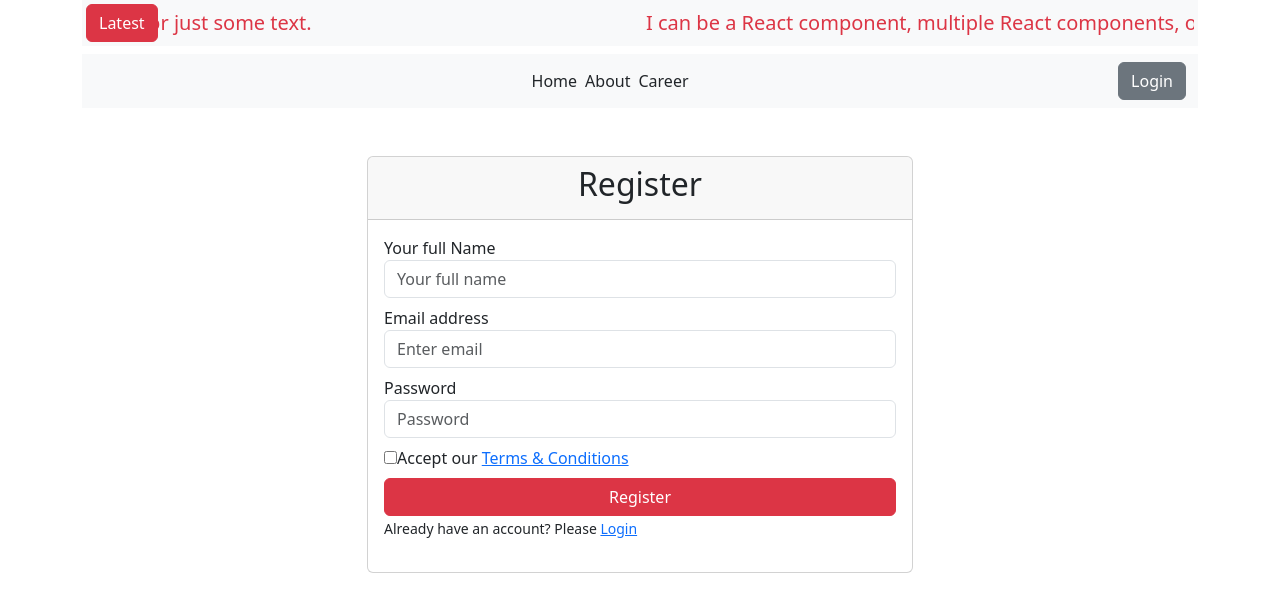
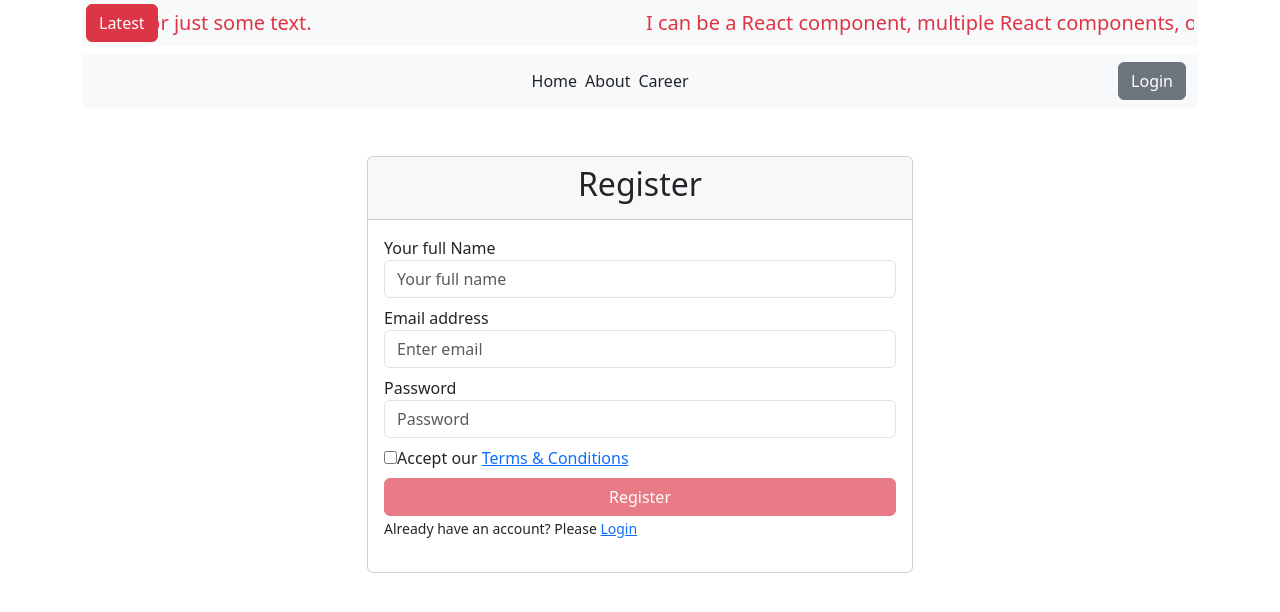
Before and after one commit to faridul22/the-dragon-news-recap-client, a React (Vite) app: page /register in a window 1280 px wide. Shown: the top 612 px of the page. Built offline with nearby package versions, Linux system fonts and the light colour scheme; no server answers.

Commit message:
handle terms & conditions method added

```diff
--- a/src/pages/Register/Register.jsx
+++ b/src/pages/Register/Register.jsx
@@ -1,4 +1,4 @@
-import { useContext } from "react";
+import { useContext, useState } from "react";
 import { Link } from "react-router-dom";
 import { AuthContext } from "../../providers/AuthProvider";
 import Swal from "sweetalert2";
@@ -7,6 +7,7 @@ import Swal from "sweetalert2";
 const Register = () => {
 
     const { createUser } = useContext(AuthContext);
+    const [accepted, setAccepted] = useState(false)
 
     const handleSubmit = (event) => {
         event.preventDefault();
@@ -34,6 +35,11 @@ const Register = () => {
             })
 
     };
+
+    const handleTerms = event => {
+        console.log(event.target.checked)
+        setAccepted(event.target.checked)
+    }
 
     return (
         <div className="container">
@@ -80,11 +86,14 @@ const Register = () => {
                                     />
                                 </div>
                                 <div className="form-group mb-2">
-                                    <input type="checkbox" name="Accept our" />
+                                    <input
+                                        onClick={handleTerms}
+                                        type="checkbox"
+                                        name="accept" />
                                     <label className="form-check-label">Accept our <Link to="/terms">Terms & Conditions</Link></label>
                                 </div>
                                 <div className="text-center">
-                                    <button type="submit" className="btn btn-danger w-100">
+                                    <button disabled={!accepted} type="submit" className="btn btn-danger w-100">
                                         Register
                                     </button>
                                 </div>
```
